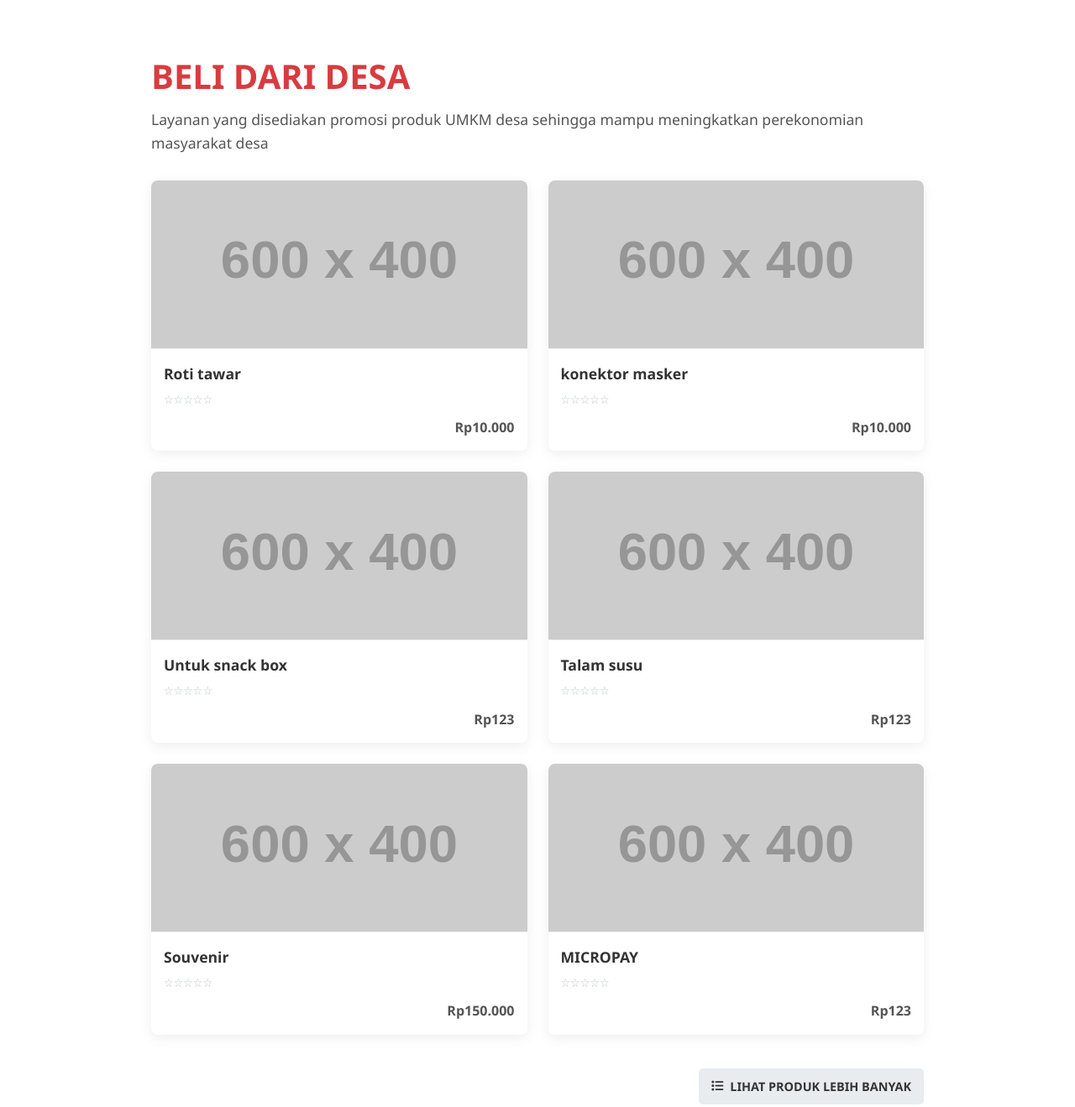
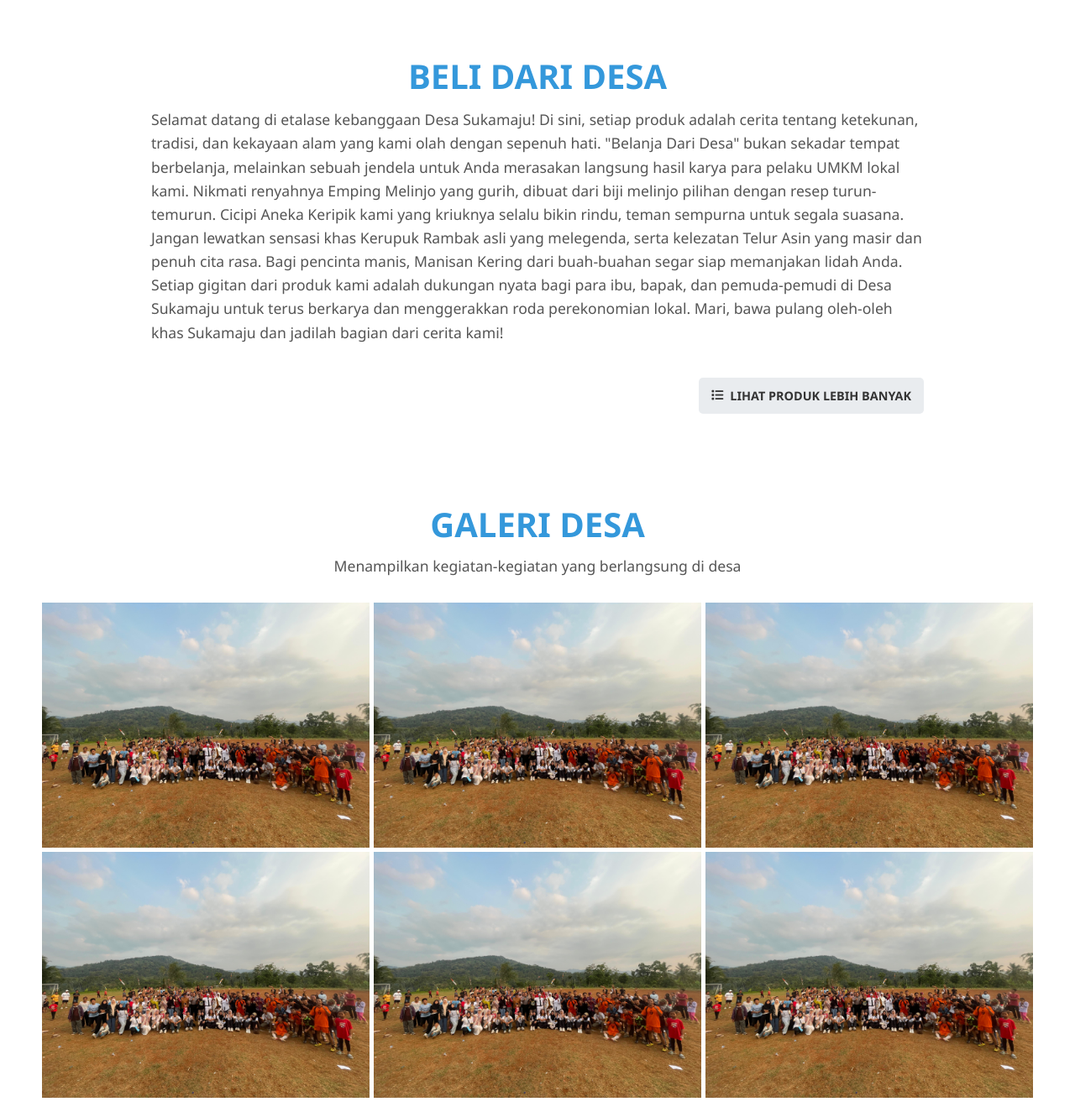
Before and after one commit to Dzanax-533/Web-Desasukamaju, a plain HTML site: page index.html in a window 1280 px wide. Shown: the part 5060-6379 px from the top of the page at 84% size. Drawn offline with Linux system fonts and the light colour scheme; placeholder pictures from the web are drawn by us.

Commit message:
progres 80%

```diff
--- a/index.html
+++ b/index.html
@@ -314,68 +314,14 @@
             <!-- Header Judul -->
             <header class="shop-header">
                 <h1 class="title">Beli Dari Desa</h1>
-                <p class="subtitle">Layanan yang disediakan promosi produk UMKM desa sehingga mampu meningkatkan perekonomian masyarakat desa</p>
+                <p class="subtitle">Selamat datang di etalase kebanggaan Desa Sukamaju! Di sini, setiap produk adalah cerita tentang ketekunan, tradisi, dan kekayaan alam yang kami olah dengan sepenuh hati. "Belanja Dari Desa" bukan sekadar tempat berbelanja, melainkan sebuah jendela untuk Anda merasakan langsung hasil karya para pelaku UMKM lokal kami.
+                Nikmati renyahnya Emping Melinjo yang gurih, dibuat dari biji melinjo pilihan dengan resep turun-temurun. Cicipi Aneka Keripik kami yang kriuknya selalu bikin rindu, teman sempurna untuk segala suasana. Jangan lewatkan sensasi khas Kerupuk Rambak asli yang melegenda, serta kelezatan Telur Asin yang masir dan penuh cita rasa. Bagi pencinta manis, Manisan Kering dari buah-buahan segar siap memanjakan lidah Anda.
+                Setiap gigitan dari produk kami adalah dukungan nyata bagi para ibu, bapak, dan pemuda-pemudi di Desa Sukamaju untuk terus berkarya dan menggerakkan roda perekonomian lokal.
+                Mari, bawa pulang oleh-oleh khas Sukamaju dan jadilah bagian dari cerita kami!</p>
             </header>
 
             <!-- Grid Produk -->
-            <div class="product-grid">
 
-                <!-- Ganti src="" dengan path gambar Anda -->
-                <article class="product-card">
-                    <img src="https://placehold.co/600x400/f1c40f/white?text=Roti+Tawar" alt="Roti Tawar" class="card-image">
-                    <div class="card-body">
-                        <h3 class="product-name">Roti tawar</h3>
-                        <div class="product-rating">☆☆☆☆☆</div>
-                        <div class="product-price">Rp10.000</div>
-                    </div>
-                </article>
-
-                <article class="product-card">
-                    <img src="https://placehold.co/600x400/e74c3c/white?text=Konektor+Masker" alt="Konektor Masker" class="card-image">
-                    <div class="card-body">
-                        <h3 class="product-name">konektor masker</h3>
-                        <div class="product-rating">☆☆☆☆☆</div>
-                        <div class="product-price">Rp10.000</div>
-                    </div>
-                </article>
-
-                <article class="product-card">
-                    <img src="https://placehold.co/600x400/3498db/white?text=Snack+Box" alt="Snack Box" class="card-image">
-                    <div class="card-body">
-                        <h3 class="product-name">Untuk snack box</h3>
-                        <div class="product-rating">☆☆☆☆☆</div>
-                        <div class="product-price">Rp123</div>
-                    </div>
-                </article>
-
-                <article class="product-card">
-                    <img src="https://placehold.co/600x400/2ecc71/white?text=Talam+Susu" alt="Talam Susu" class="card-image">
-                    <div class="card-body">
-                        <h3 class="product-name">Talam susu</h3>
-                        <div class="product-rating">☆☆☆☆☆</div>
-                        <div class="product-price">Rp123</div>
-                    </div>
-                </article>
-
-                <article class="product-card">
-                    <img src="https://placehold.co/600x400/9b59b6/white?text=Souvenir" alt="Souvenir" class="card-image">
-                    <div class="card-body">
-                        <h3 class="product-name">Souvenir</h3>
-                        <div class="product-rating">☆☆☆☆☆</div>
-                        <div class="product-price">Rp150.000</div>
-                    </div>
-                </article>
-
-                <article class="product-card">
-                    <img src="https://placehold.co/600x400/1abc9c/white?text=Micropay" alt="Micropay" class="card-image">
-                    <div class="card-body">
-                        <h3 class="product-name">MICROPAY</h3>
-                        <div class="product-rating">☆☆☆☆☆</div>
-                        <div class="product-price">Rp123</div>
-                    </div>
-                </article>
-
-            </div>
 
             <!-- Tombol Lihat Produk Lebih Banyak -->
             <footer class="shop-footer">
--- a/style.css
+++ b/style.css
@@ -994,9 +994,10 @@ body {
         .shop-header .title {
             font-size: 2.5rem;
             font-weight: 900;
-            color: #d93b3f; /* Warna Merah */
+            color: #3498db; /* Warna Merah */
             margin: 0;
             text-transform: uppercase;
+            text-align: center;
         }
 
         .shop-header .subtitle {
@@ -1298,7 +1299,7 @@ body {
 .section-header .title {
     font-size: 2.5rem;
     font-weight: 900;
-    color: #d93b3f; /* Warna Merah */
+    color: #3498db; /* Warna Merah */
     margin: 0;
     text-transform: uppercase;
 }
@@ -1366,9 +1367,9 @@ body {
 }
 
 .pagination a.active {
-    background-color: #d93b3f; /* Warna Merah */
+    background-color: #3498db; /* Warna Merah */
     color: white;
-    border-color: #d93b3f;
+    border-color: #3498db;
 }
 
 /* Aturan Responsif */
```
Also changed, not shown: assets/galeri/galeri-full.html (+25 -15 lines).
